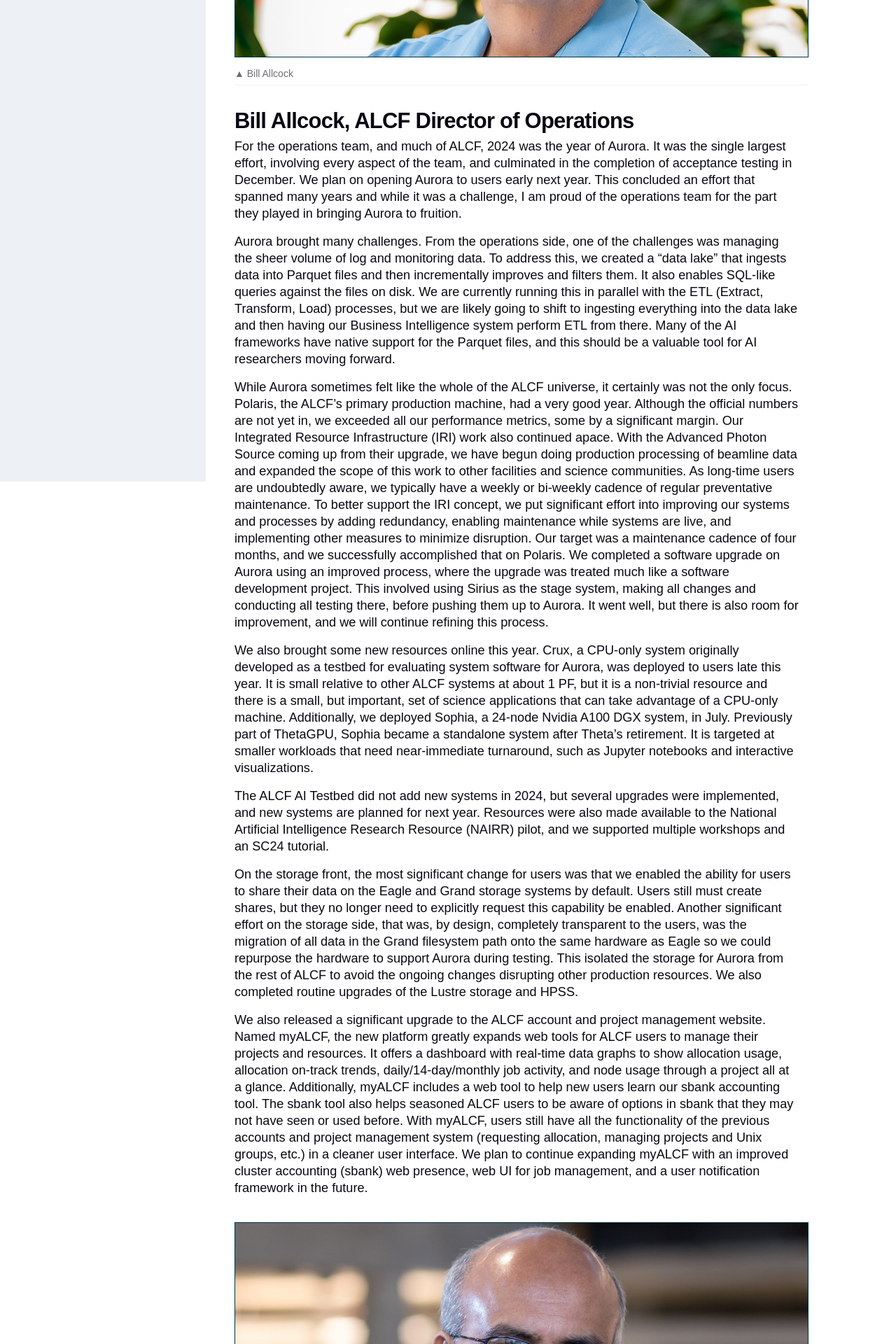
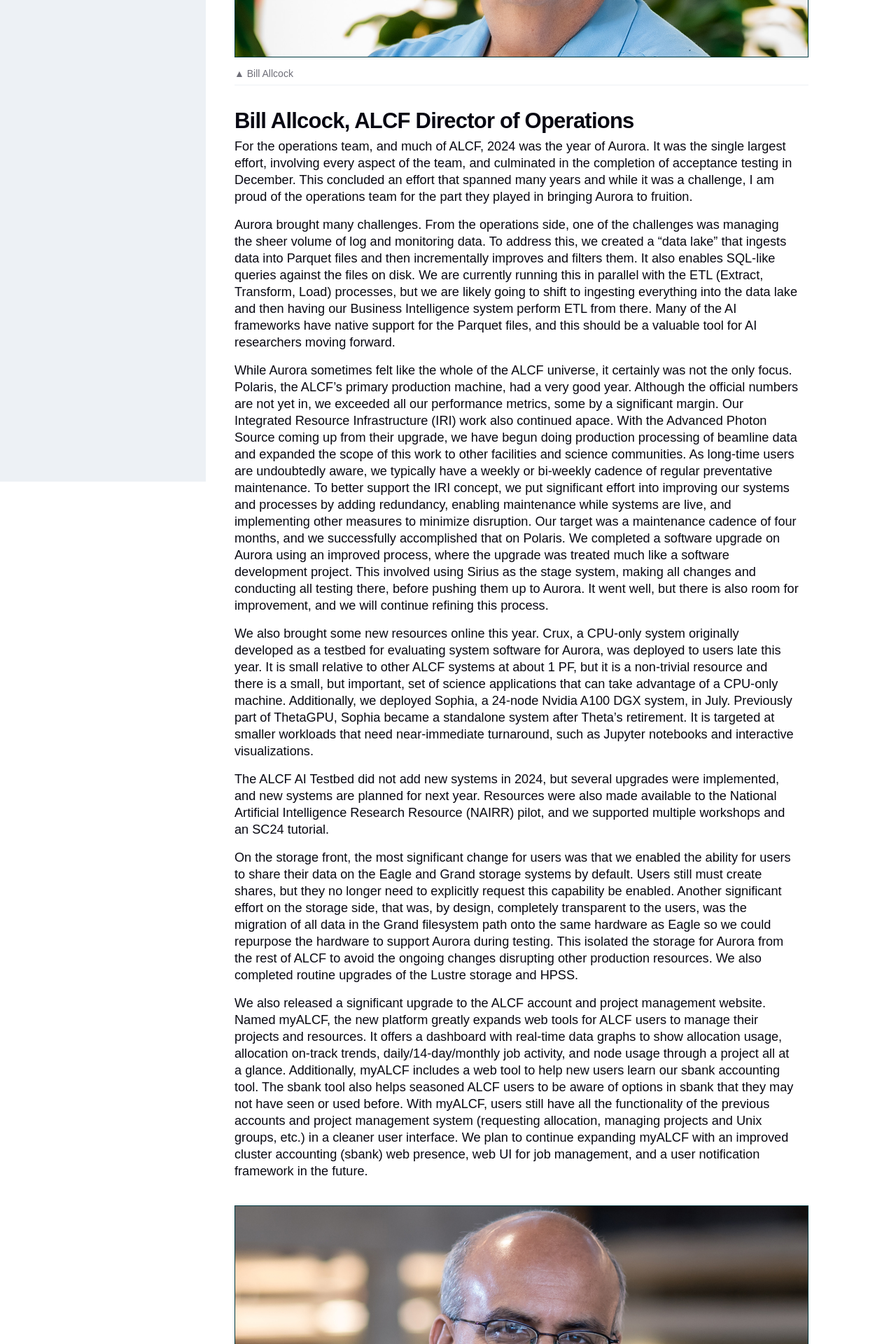
Before and after one commit to argonne-lcf/AR2024, a Jekyll site: the page built from 01_year-in-review/year-in-review.md, in a window 1280 px wide. Shown: the part 656-2576 px from the top of the page at 70% size. Built offline with Jekyll 4.4.1, drawn with Linux system fonts in a browser that asks for light colours; some web fonts are replaced; some of the changed text lies outside the part shown.

Commit message:
Update year-in-review-edits.md

```diff
--- a/01_year-in-review/year-in-review.md
+++ b/01_year-in-review/year-in-review.md
@@ -16,7 +16,7 @@
 
 ## Bill Allcock, ALCF Director of Operations
 
-For the operations team, and much of ALCF, 2024 was the year of Aurora. It was the single largest effort, involving every aspect of the team, and culminated in the completion of acceptance testing in December. We plan on opening Aurora to users early next year. This concluded an effort that spanned many years and while it was a challenge, I am proud of the operations team for the part they played in bringing Aurora to fruition.
+For the operations team, and much of ALCF, 2024 was the year of Aurora. It was the single largest effort, involving every aspect of the team, and culminated in the completion of acceptance testing in December. This concluded an effort that spanned many years and while it was a challenge, I am proud of the operations team for the part they played in bringing Aurora to fruition.
 
 Aurora brought many challenges. From the operations side, one of the challenges was managing the sheer volume of log and monitoring data. To address this, we created a "data lake" that ingests data into Parquet files and then incrementally improves and filters them. It also enables SQL-like queries against the files on disk. We are currently running this in parallel with the ETL (Extract, Transform, Load) processes, but we are likely going to shift to ingesting everything into the data lake and then having our Business Intelligence system perform ETL from there. Many of the AI frameworks have native support for the Parquet files, and this should be a valuable tool for AI researchers moving forward.
 
@@ -39,7 +39,7 @@
 
 ## Kalyan Kumaran, ALCF Director of Technology
 
-Over the past year, our team made significant strides in advancing the ALCF-3 project, successfully facilitating the transition of the Aurora supercomputer into production early next year. At the same time, we laid the groundwork for the ALCF-4 project, contributing extensively to the early stages of our next system acquisition.
+Over the past year, our team made significant strides in advancing the ALCF-3 project, successfully facilitating the transition of the Aurora supercomputer into production. At the same time, we laid the groundwork for the ALCF-4 project, contributing extensively to the early stages of our next system acquisition.
 
 The Aurora efforts were multifaceted, with our team collaborating closely with Intel on Non-Recurring Engineering (NRE) tasks for key software components, including those integrated within the oneAPI framework. Additionally, we focused on stabilizing and optimizing system performance by running a diverse array of workloads designed to stress-test Aurora, pinpointing performance bottlenecks and addressing system failures. In parallel, our team worked diligently to optimize and scale several science applications from the Aurora Early Science Program and the Exascale Computing Project. A major accomplishment was the preparation and execution of an extensive set of tests and applications that were essential for the functional, performance, and stability assessments during Aurora’s acceptance at the end of the year.
 
@@ -59,7 +59,7 @@
 
 ## Jini Ramprakash, ALCF Deputy Director
 
-In 2024, we ramped up our efforts to plan for the facility’s next-generation supercomputer via the ALCF-4 project. While our latest system, Aurora, is just about ready to make its debut, it’s critical to lay the groundwork for future supercomputers well in advance. We formally launched the ALCF-4 effort in 2023 with a target deployment in the 2028–2029 timeframe. Over the past year, we’ve reached several key milestones: releasing the draft technical requirements in June, conducting a successful technical design review in August, and engaging with potential vendors to assess their technology roadmaps and timelines. The project will gain further momentum next year with major reviews, including Critical Decision-1 (CD-1), which evaluates the project's technical approach, design, and implementation while establishing preliminary cost and schedule estimates.
+In 2024, we ramped up our efforts to plan for the facility’s next-generation supercomputer via the ALCF-4 project. Even though our newest system, Aurora, is just getting started, it’s critical to lay the groundwork for future supercomputers well in advance. We formally launched the ALCF-4 effort in 2023 with a target deployment in the 2028–2029 timeframe. Over the past year, we’ve reached several key milestones: releasing the draft technical requirements in June, conducting a successful technical design review in August, and engaging with potential vendors to assess their technology roadmaps and timelines. The project will gain further momentum next year with major reviews, including Critical Decision-1 (CD-1), which evaluates the project's technical approach, design, and implementation while establishing preliminary cost and schedule estimates.
 
 Our work to plan for future computing resources also extended beyond ALCF-4. We contributed to a charge from the DOE Advanced Scientific Computing Advisory Committee (ASCAC) to develop a 10-year outlook for the DOE computing facilities. This effort culminated in a report outlining the investments and upgrades needed to ensure DOE remains at the forefront of scientific computing.
 
```
Also changed, not shown: other parts of 01_year-in-review/year-in-review.md (+2 -2 lines).
